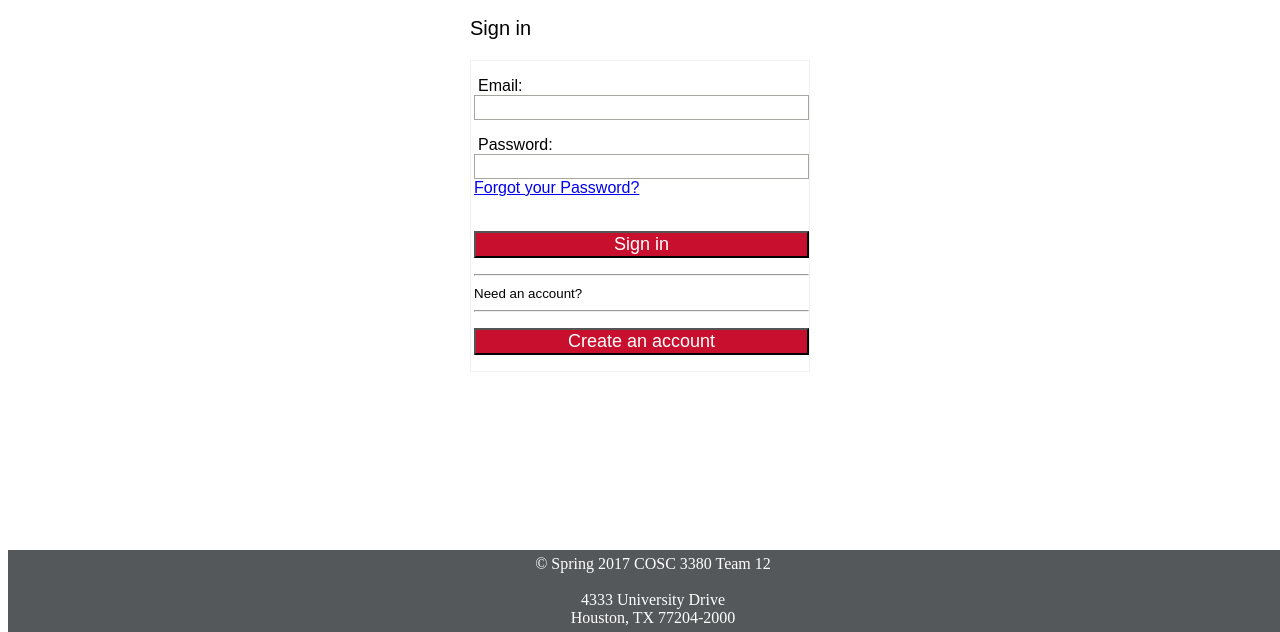
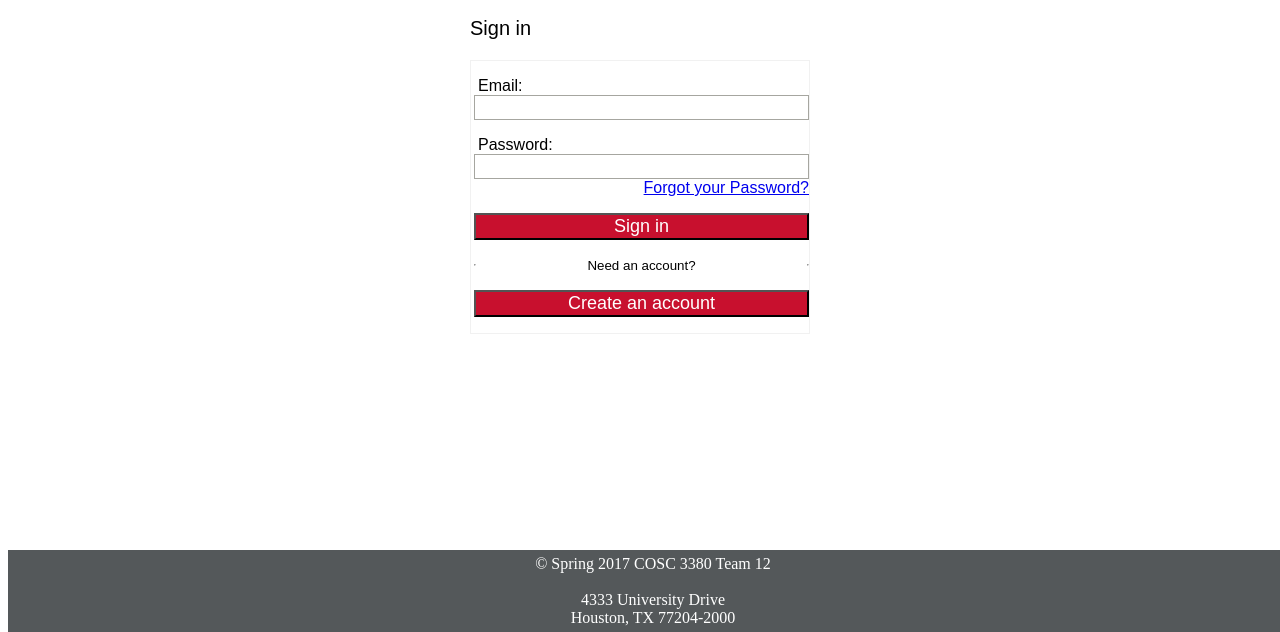
Before and after one commit to DataBaseTeam12/DataBase, a PHP site: page /login.html in a window 1280 px wide. Shown: the part 168-800 px from the top of the page. Run offline with PHP 8.4, Linux system fonts and the light colour scheme.

Commit message:
updated css sheet

```diff
--- a/LoginSystem/style.css
+++ b/LoginSystem/style.css
@@ -52,7 +52,8 @@ h3 {
     margin-top: 0;
 }
 
-button {
+button
+{
     font-size: 18px;
     width: 100%;
     background-color: #c8102e;
@@ -61,7 +62,8 @@ button {
     cursor: pointer;
 }
 
-form {
+form
+{
     border: 1px solid #f1f1f1;
     padding-left: 3px;
     margin: auto;
@@ -70,7 +72,8 @@ form {
     box-sizing: border-box;
 }
 
-input[type=text], input[type=password] {
+input[type=text], input[type=password]
+{
 width: 100%;
 border: 1px solid #a6a6a0;
 box-sizing: border-box;
@@ -99,7 +102,23 @@ body
     box-sizing: border-box;
 }
 
-label {
+label
+{
     padding-left: 4px;
     padding-bottom: 4px;
 }
+
+.divider
+{
+    text-align: center;
+}
+
+.left
+{
+    float: left
+}
+
+.right
+{
+    float: right
+}
```
